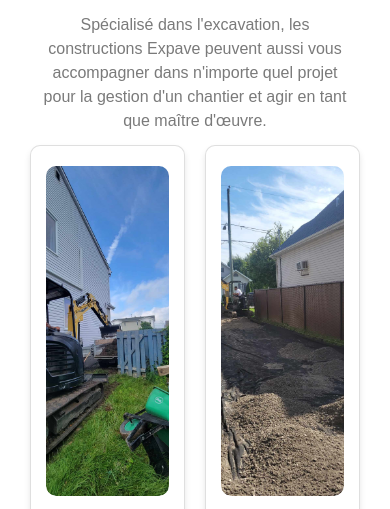
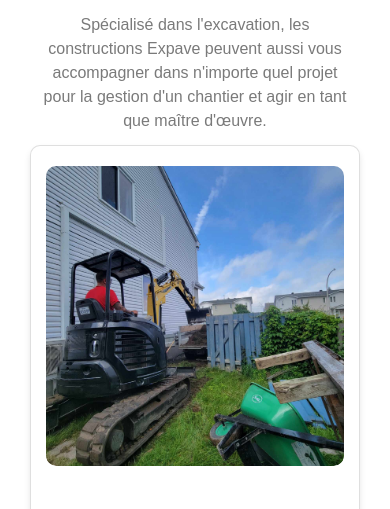
Before and after one commit to PhArObiS/ExcavationExpave, a plain HTML site: page index.html in a window 390 px wide. Shown: the part 558-1067 px from the top of the page. Drawn offline with nearby package versions, Linux system fonts and the light colour scheme.

Commit message:
Single image row on mobile view

```diff
--- a/css/styles.css
+++ b/css/styles.css
@@ -474,7 +474,7 @@ nav li:first-child{
 
 .options-section .container .section-content .row .card img {
     width: 100%;
-    height: 330px;
+    height: 300px;
     object-fit: cover;
     border-radius: 10px;
     display: block;
@@ -511,7 +511,7 @@ nav li:first-child{
 }
 
 /* Responsive Styles */
-@media screen and (max-width: 768px) {
+@media screen and (max-width: 800px) {
     .options-section .container .section-content .row {
         display: flex;
         flex-wrap: wrap;
@@ -519,14 +519,11 @@ nav li:first-child{
     }
 
     .options-section .container .section-content .row .card {
-        width: calc(50% - 20px);
+        width: calc(100% - 20px); /* Set to 100% for a single column */
         margin: 0 10px 20px;
     }
+}
 
-    .options-section .container .section-content .row .card {
-        margin-bottom: 20px;
-    }
-}
 
 /* Contact-Section Styles */
 .Contact-section {
```
